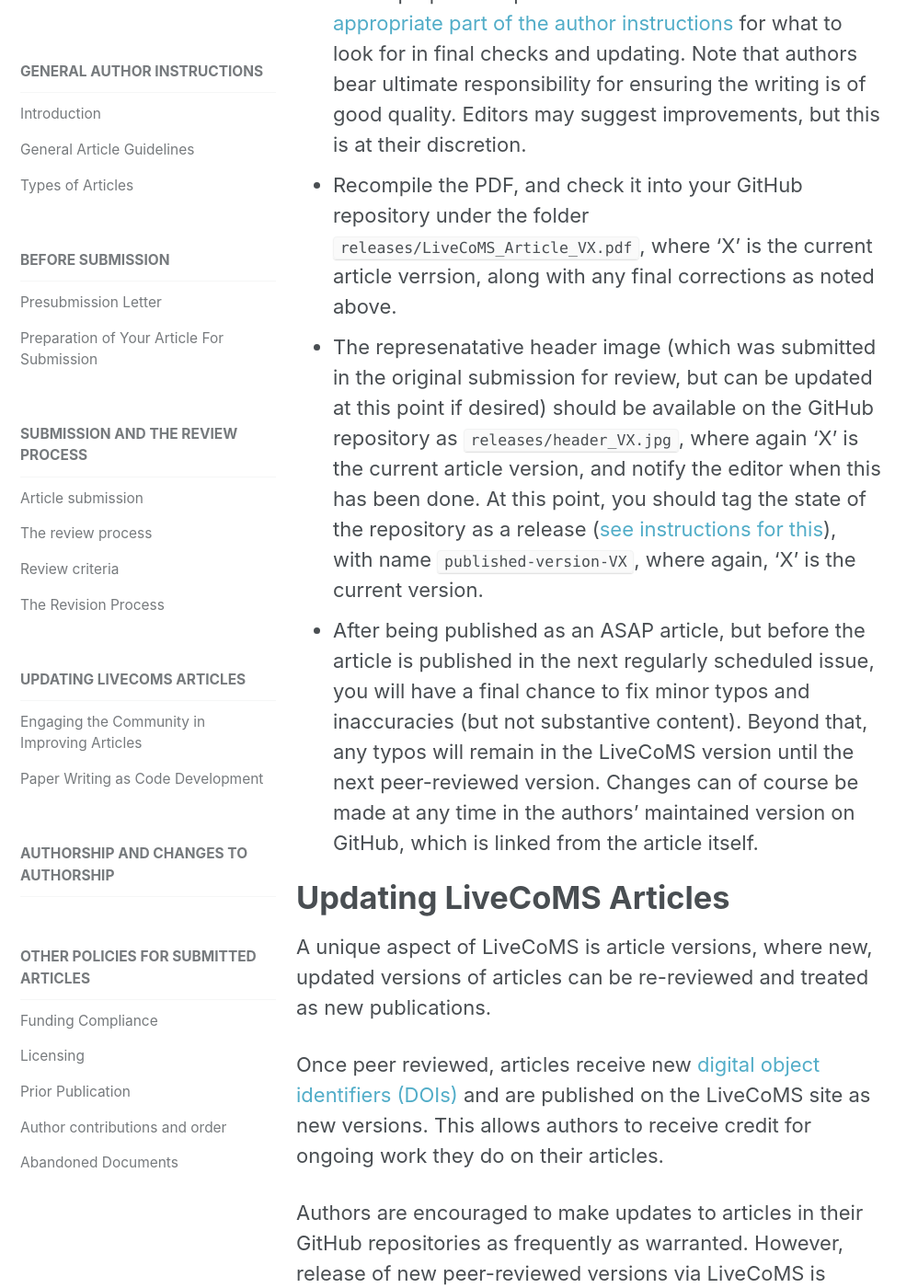
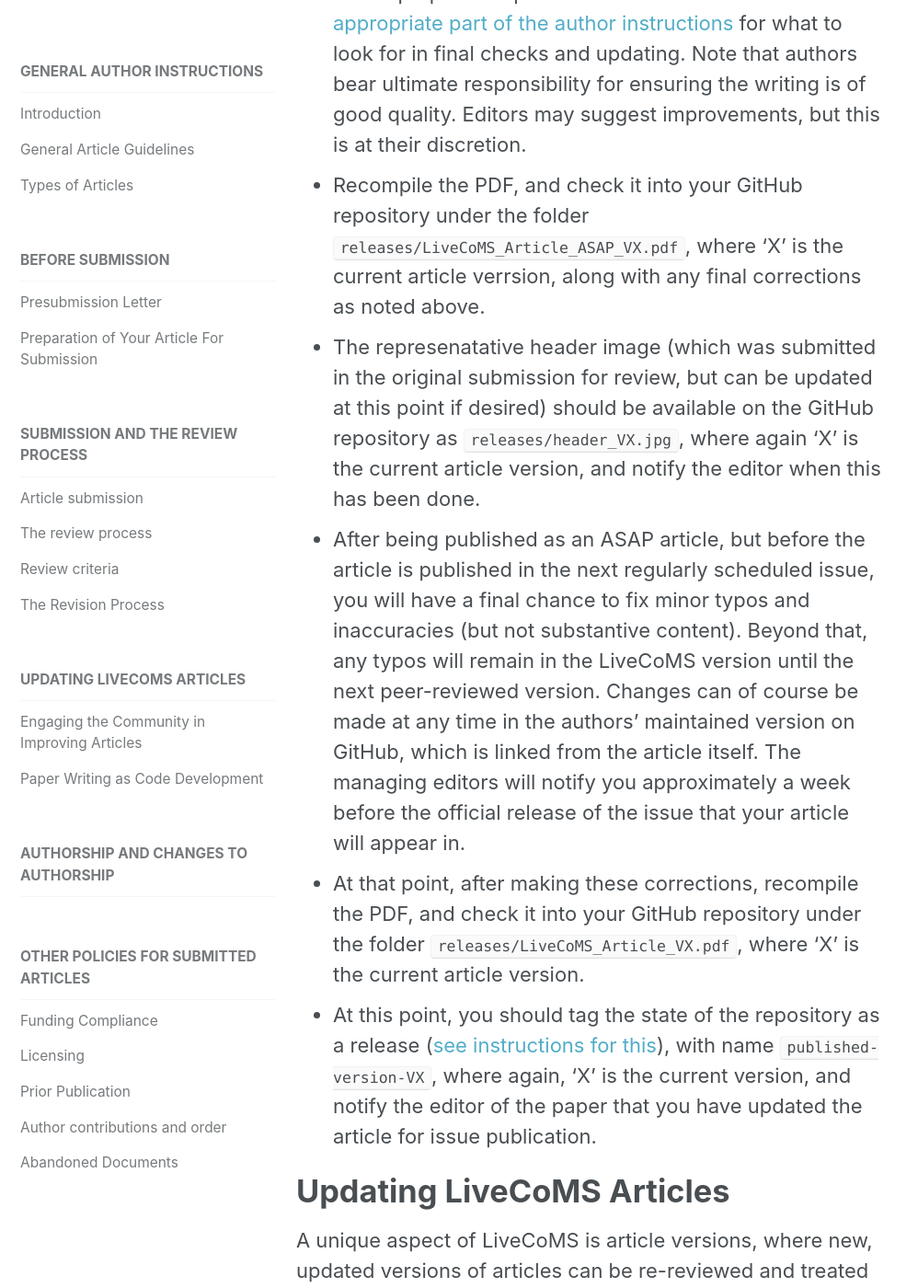
Before and after one commit to livecomsjournal/livecomsjournal.github.io, a Jekyll site: the page built from _author_instructions/01_policies.md, in a window 1280 px wide and 1400 px high, scrolled down 15063 px. Shown: the whole window at 92% size, without its empty margins (0-998 px from the left). Built offline with Jekyll 4.4.1, drawn with Linux system fonts in a browser that asks for light colours.

Commit message:
Changes to final version naming
Changes on how to manage the final release of each version of an article.

```diff
--- a/_author_instructions/01_policies.md
+++ b/_author_instructions/01_policies.md
@@ -210,10 +210,11 @@
 - Send a signed copy of the [contributor license release form](https://livecomsjournal.github.io/assets/pdf/LiveCoMS_contributor_license.pdf) to `managing@livecomsjournal.org`. As a reminder, this license does not transfer any copyright, but makes it easier for LiveCoMS to publish the article by clarifying that author does indeed have the right to distribute the article open source. See [copyright licence](https://livecomsjournal.github.io/authors/policies/#copyright-license) section for more information.
 - Within a few days of verifying the metadata and providing the lede, you will be notified by the editors about the volume, year, article number, and DOI (which will not yet be active, but will become active after posting the ASAP article). Finalize the LiveCoMS footer by changing the `ASAPversion` class to the `pubversion` class option in the document preamble, and use this information to fill in the `\pubvolume`, `\pubissue`, `\pubyear`, `\articlenum`, and `\pubDOI` fields.
 - Do a final check for issues with grammar, word choice, spelling, formatting (including issues with the LaTeX template, placement of figures, etc.) and typos. This step replaces the galley proofs stage in many other journal article preparation processes. Please [reference the appropriate part of the author instructions](https://livecomsjournal.github.io/authors/policies/#writing-style-and-editing) for what to look for in final checks and updating. Note that authors bear ultimate responsibility for ensuring the writing is of good quality. Editors may suggest improvements, but this is at their discretion.
-- Recompile the PDF, and check it into your GitHub repository under the folder `releases/LiveCoMS_Article_VX.pdf`, where 'X' is the current article verrsion, along with any final corrections as noted above.
+- Recompile the PDF, and check it into your GitHub repository under the folder `releases/LiveCoMS_Article_ASAP_VX.pdf`, where 'X' is the current article verrsion, along with any final corrections as noted above.
 - The represenatative header image (which was submitted in the original submission for review, but can be updated at this point if desired) should be available on the GitHub repository as `releases/header_VX.jpg`, where again 'X' is the current article version, and notify the editor when this has been done.
- At this point, you should tag the state of the repository as a release ([see instructions for this](https://help.github.com/articles/creating-releases/)), with name `published-version-VX`, where again, 'X' is the current version.
-- After being published as an ASAP article, but before the article is published in the next regularly scheduled issue, you will have a final chance to fix minor typos and inaccuracies (but not substantive content). Beyond that, any typos will remain in the LiveCoMS version until the next peer-reviewed version.  Changes can of course be made at any time in the authors’ maintained version on GitHub, which is linked from the article itself.
+- After being published as an ASAP article, but before the article is published in the next regularly scheduled issue, you will have a final chance to fix minor typos and inaccuracies (but not substantive content). Beyond that, any typos will remain in the LiveCoMS version until the next peer-reviewed version.  Changes can of course be made at any time in the authors’ maintained version on GitHub, which is linked from the article itself.  The managing editors will notify you approximately a week before the official release of the issue that your article will appear in.
+- At that point, after making these corrections, recompile the PDF, and check it into your GitHub repository under the folder `releases/LiveCoMS_Article_VX.pdf`, where 'X' is the current article version.
+- At this point, you should tag the state of the repository as a release ([see instructions for this](https://help.github.com/articles/creating-releases/)), with name `published-version-VX`, where again, 'X' is the current version, and notify the editor of the paper that you have updated the article for issue publication.
 
 # Updating LiveCoMS Articles
 
```
